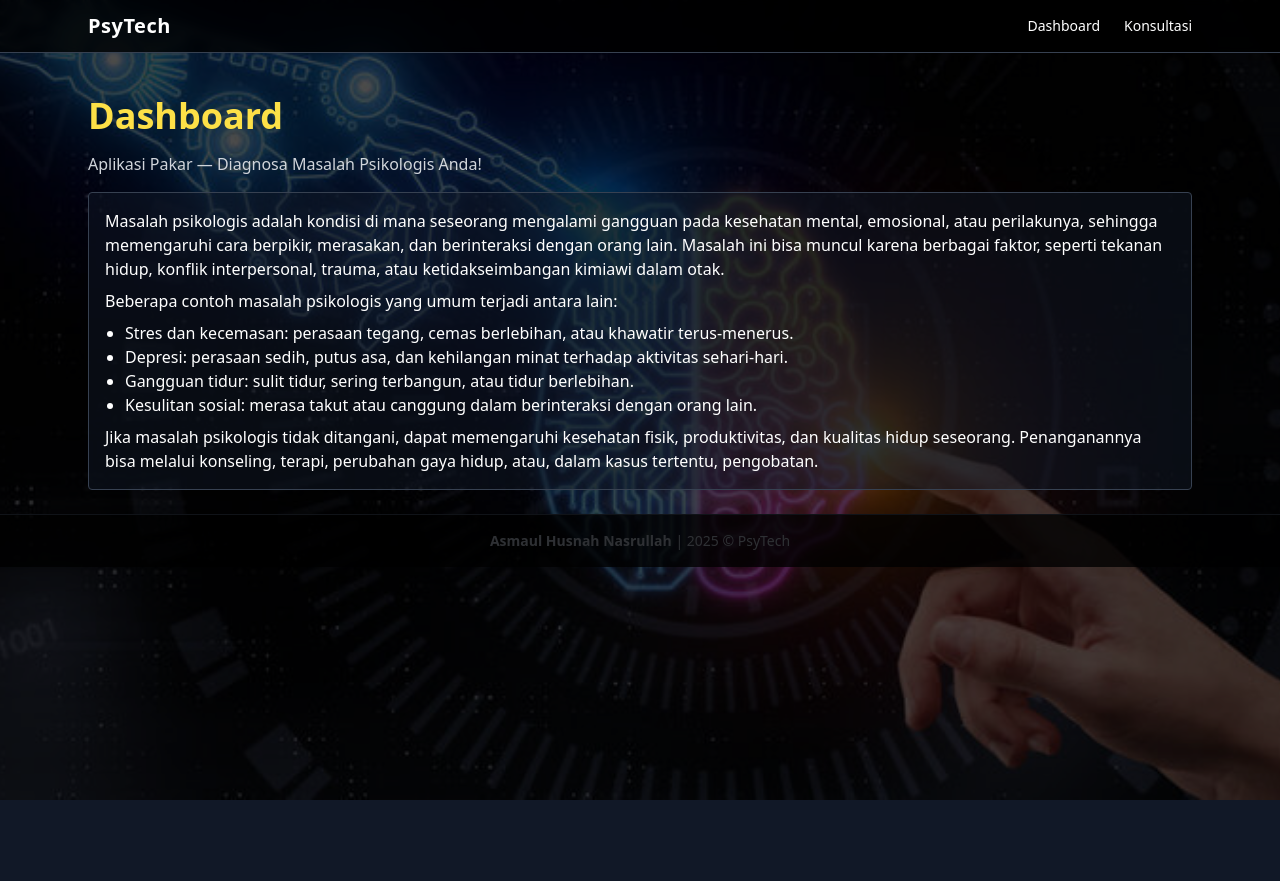
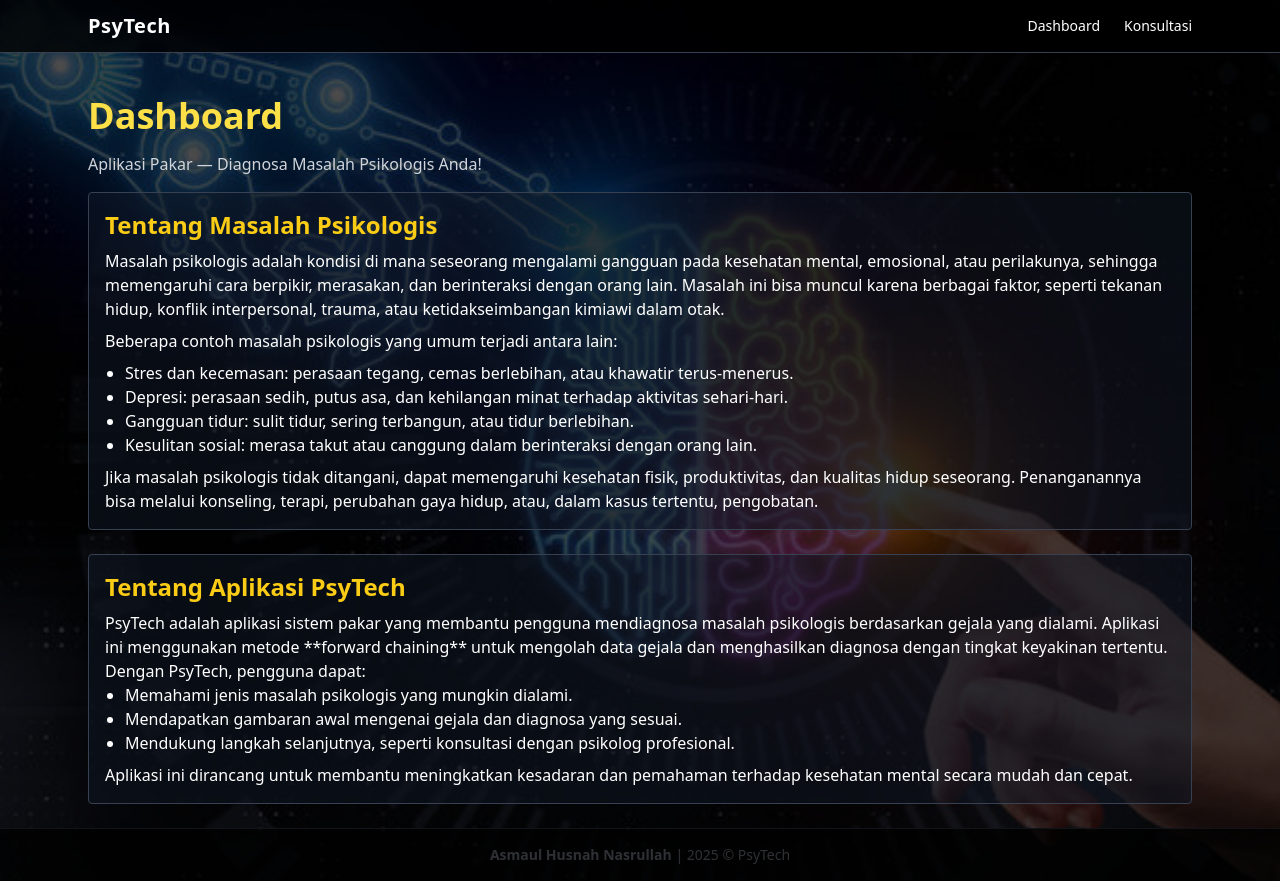
Before and after one commit to asmaulhusnel/ExpertSystem-PsyTech, a React (Vite) app: page / in a window 1280 px wide. Before the commit the page ends 800 px from the top, so only its background shows below. Built offline with nearby package versions, Linux system fonts and the light colour scheme.

Commit message:
Update App.jsx

```diff
--- a/src/App.jsx
+++ b/src/App.jsx
@@ -116,8 +116,10 @@ export default function App() {
             <p className="mb-4 text-gray-300">
               Aplikasi Pakar — Diagnosa Masalah Psikologis Anda!
             </p>
+
             {/* Penjelasan Masalah Psikologis */}
             <div className="mb-6 p-4 bg-gray-900/50 rounded border border-gray-700">
+              <h2 className="text-2xl font-semibold mb-2 text-yellow-400">Tentang Masalah Psikologis</h2>
               <p className="mb-2">
                 Masalah psikologis adalah kondisi di mana seseorang mengalami gangguan pada kesehatan mental, emosional, atau perilakunya, sehingga memengaruhi cara berpikir, merasakan, dan berinteraksi dengan orang lain. Masalah ini bisa muncul karena berbagai faktor, seperti tekanan hidup, konflik interpersonal, trauma, atau ketidakseimbangan kimiawi dalam otak.
               </p>
@@ -130,6 +132,25 @@ export default function App() {
               </ul>
               <p>
                 Jika masalah psikologis tidak ditangani, dapat memengaruhi kesehatan fisik, produktivitas, dan kualitas hidup seseorang. Penanganannya bisa melalui konseling, terapi, perubahan gaya hidup, atau, dalam kasus tertentu, pengobatan.
+              </p>
+            </div>
+
+            {/* Penjelasan tentang aplikasi PsyTech */}
+            <div className="mb-6 p-4 bg-gray-900/50 rounded border border-gray-700">
+              <h2 className="text-2xl font-semibold mb-2 text-yellow-400">Tentang Aplikasi PsyTech</h2>
+              <p>
+                PsyTech adalah aplikasi sistem pakar yang membantu pengguna mendiagnosa masalah psikologis berdasarkan gejala yang dialami. Aplikasi ini menggunakan metode **forward chaining** untuk mengolah data gejala dan menghasilkan diagnosa dengan tingkat keyakinan tertentu.
+              </p>
+              <p>
+                Dengan PsyTech, pengguna dapat:
+              </p>
+              <ul className="list-disc pl-5 mb-2">
+                <li>Memahami jenis masalah psikologis yang mungkin dialami.</li>
+                <li>Mendapatkan gambaran awal mengenai gejala dan diagnosa yang sesuai.</li>
+                <li>Mendukung langkah selanjutnya, seperti konsultasi dengan psikolog profesional.</li>
+              </ul>
+              <p>
+                Aplikasi ini dirancang untuk membantu meningkatkan kesadaran dan pemahaman terhadap kesehatan mental secara mudah dan cepat.
               </p>
             </div>
           </section>
```
